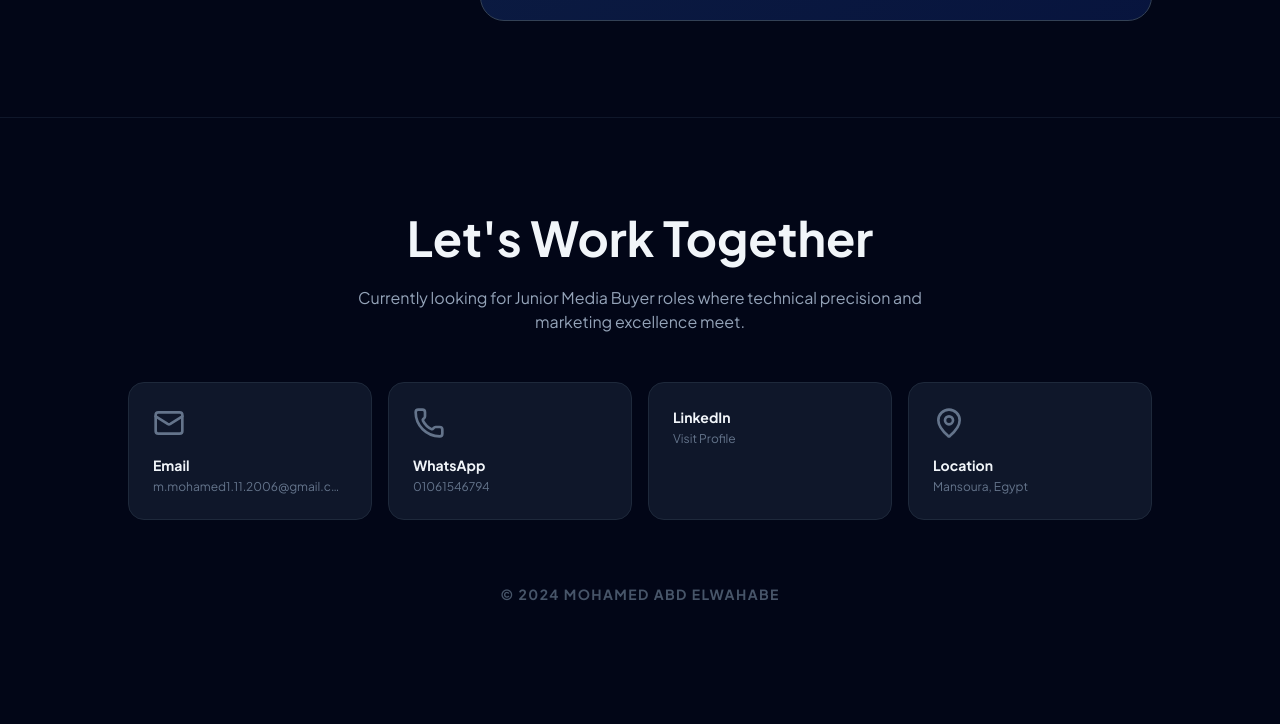
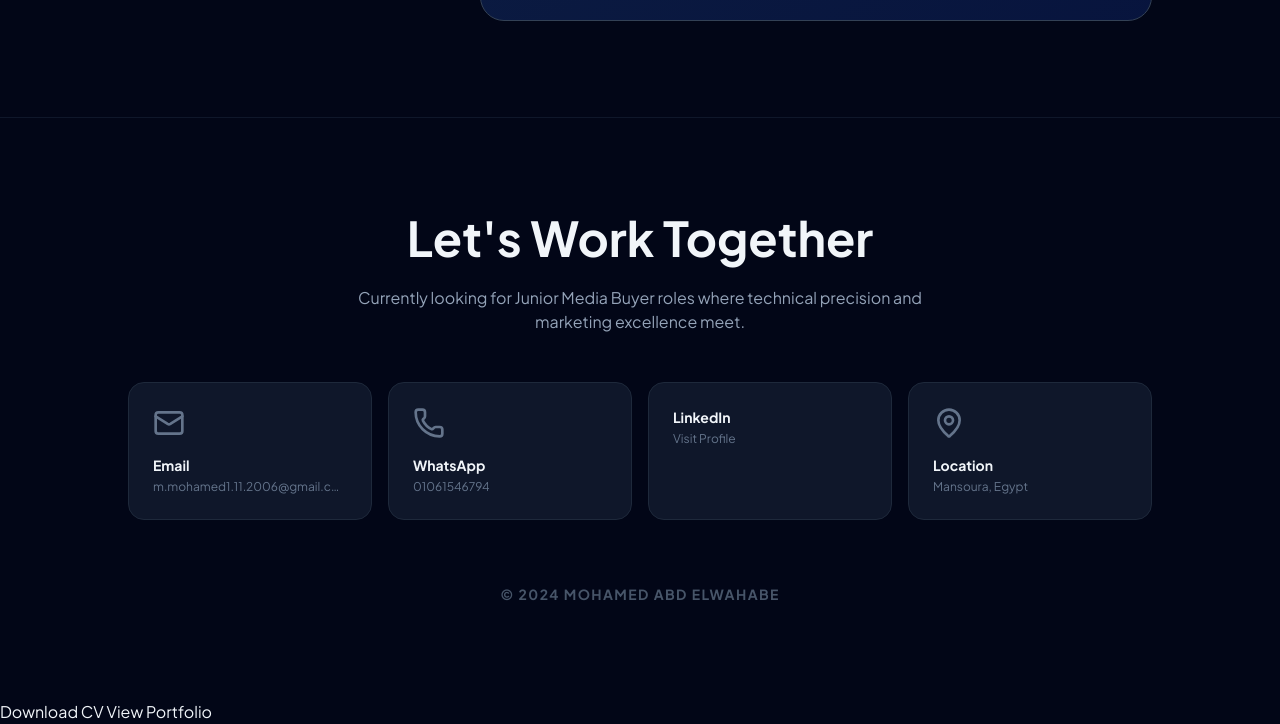
Before and after one commit to mohamed-8-9-2004/mohamed-8-9-2004.github.io, a plain HTML site: page index.html in a window 1280 px wide. Shown: the part 1914-2638 px from the top of the page. Before the commit the page ends 2614 px from the top, so only its background shows below. Drawn offline with nearby package versions, Linux system fonts and the light colour scheme.

Commit message:
Fix HTML entity encoding and add CV links

```diff
--- a/index.html
+++ b/index.html
@@ -284,5 +284,9 @@
         const root = ReactDOM.createRoot(document.getElementById('root'));
         root.render(<App />);
     </script>
+    <a href="files/CV_Mohamed_Sh.pdf" target="_blank">Download CV</a>
+<a href="files/Portfolio_MediaBuyer.pdf" target="_blank">View Portfolio</a>
+
 </body>
+
 </html>
```
